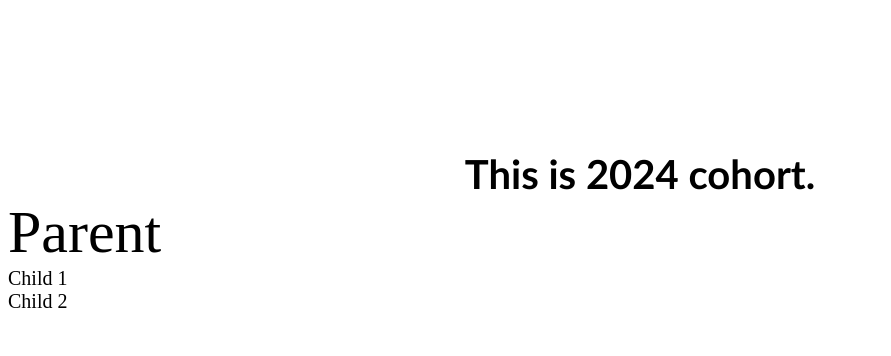
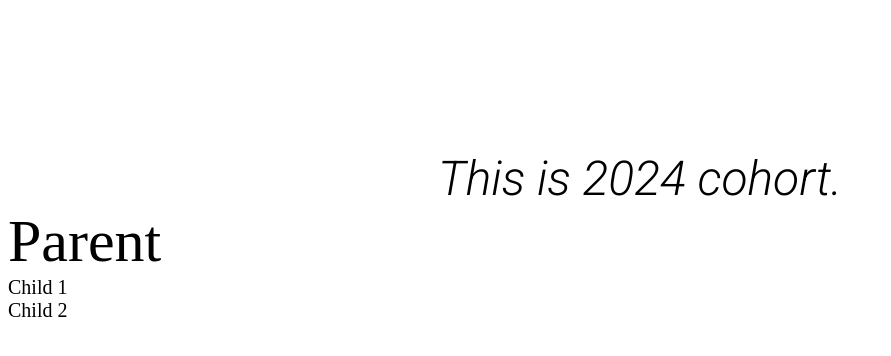
Before and after one commit to PeanutButterNJellyCrush/WK2-Lesson3, a plain HTML site: page font.html in a window 1280 px wide. Shown: the whole page, without its empty margins (0-891 px from the left). Drawn offline with Linux system fonts and the light colour scheme.

Commit message:
custom font

```diff
--- a/font.css
+++ b/font.css
@@ -3,16 +3,17 @@ body{
 }
 
 :root{
-    font-size: 30px;
+
 }
 .typography{
     margin-top: 150px;
     text-align: center;
 
-    font-size: 2em;
-    font-weight: 800;
-    font-family: 'Gill Sans', 'Gill Sans MT', Calibri, 'Trebuchet MS', sans-serif;
-
+    font-family: Roboto, Arial, Helvetica, sans-serif;
+    font-family: "Roboto", sans-serif;
+    font-weight: 300;
+    font-style: italic;
+    font-size: 3rem;
 }
 .styled-div{
     font-size: 3em;
--- a/font.html
+++ b/font.html
@@ -5,6 +5,10 @@
     <meta name="viewport" content="width=device-width, initial-scale=1.0">
     <title>Fonts</title>
     <link rel="stylesheet" href="font.css">
+
+    <link rel="preconnect" href="https://fonts.googleapis.com">
+    <link rel="preconnect" href="https://fonts.gstatic.com" crossorigin>
+    <link href="https://fonts.googleapis.com/css2?family=Roboto:ital,wght@0,100;0,300;0,400;0,500;0,700;0,900;1,100;1,300;1,400;1,500;1,700;1,900&display=swap" rel="stylesheet">
 
 </head>
 <body>
```
